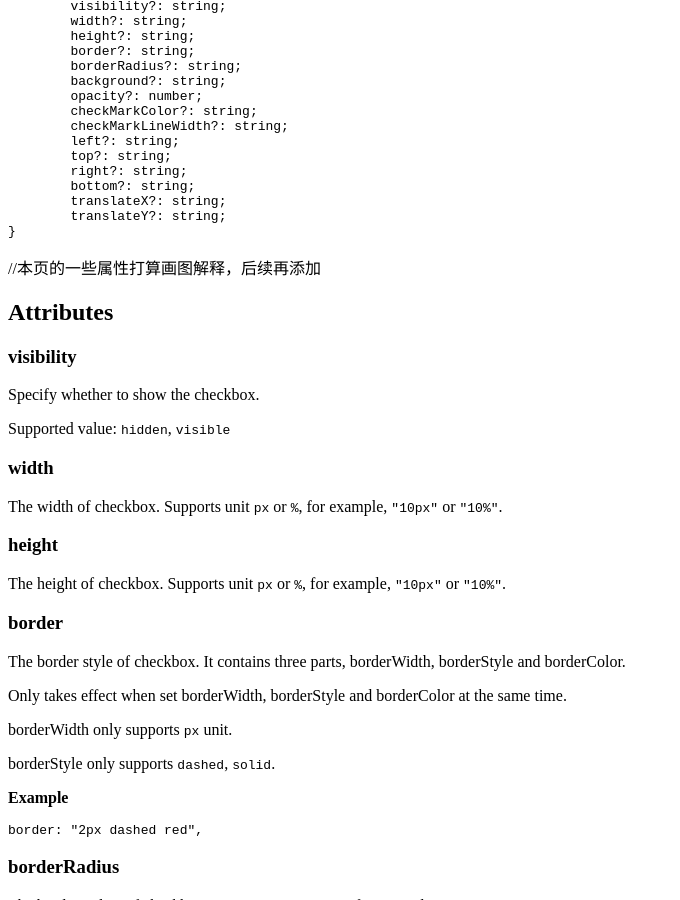
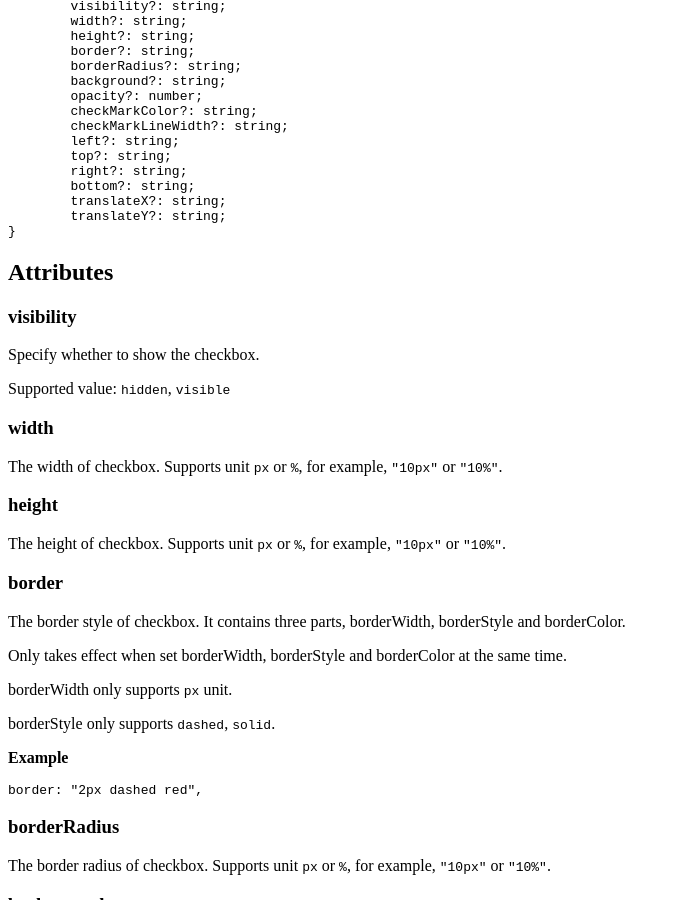
Before and after one commit to dynamsoft-docs/document-viewer-docs, a Jekyll site: the page built from api/interface/styleinterfaces/checkboxstyle.md, in a window 1280 px wide and 900 px high, scrolled down 641 px. Shown: the whole window, without its empty margins (0-680 px from the left). Built offline with Jekyll 4.4.1, drawn with Linux system fonts in a browser that asks for light colours.

Commit message:
Update checkboxstyle.md

````diff
--- a/api/interface/styleinterfaces/checkboxstyle.md
+++ b/api/interface/styleinterfaces/checkboxstyle.md
@@ -33,8 +33,6 @@ interface CheckboxStyle {
 	translateY?: string;
 }
 ```
-
-//本页的一些属性打算画图解释，后续再添加
 
 ## Attributes
 
````
